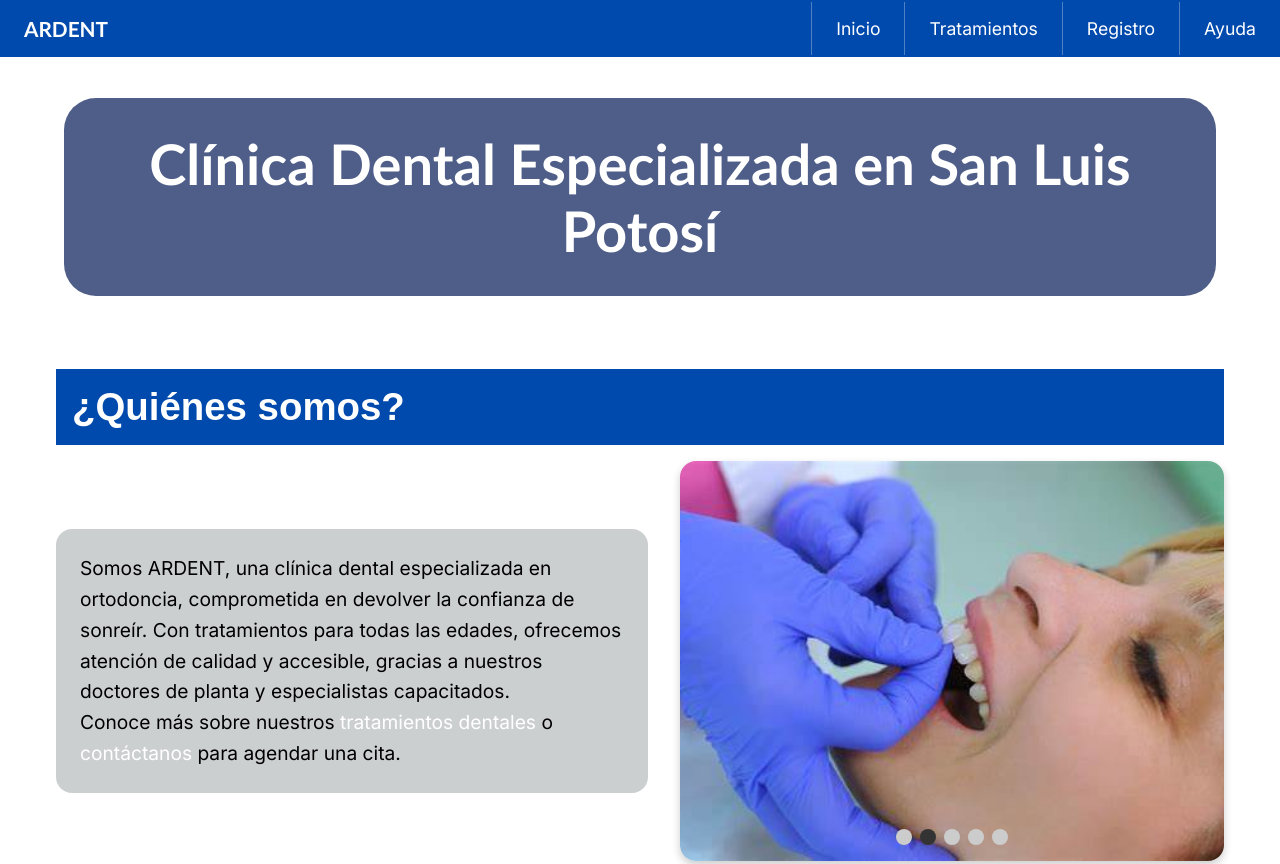
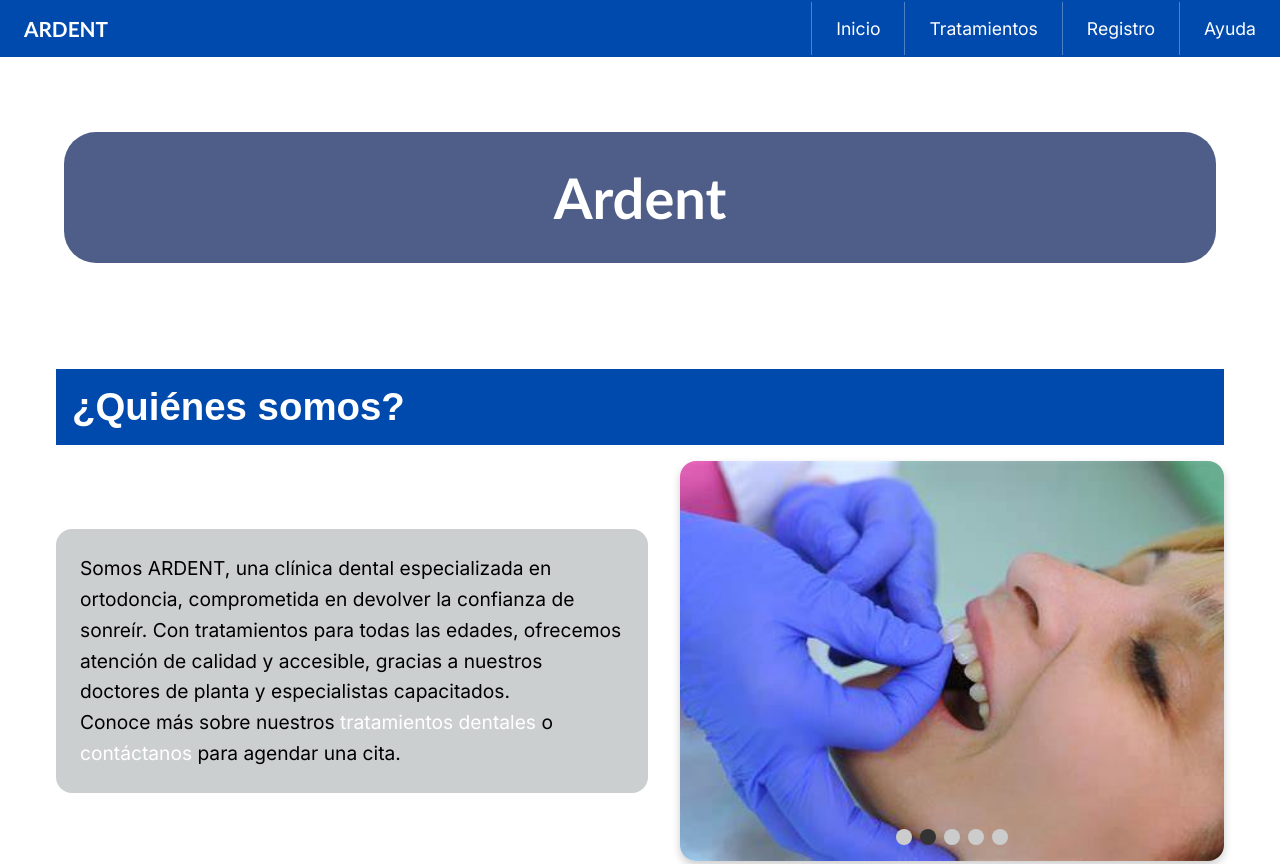
Before and after one commit to Oliver-AMR/Portafolio-, a plain HTML site: page ProyectoARDENT/index.html in a window 1280 px wide. Shown: the top 864 px of the page. Drawn offline with Linux system fonts and the light colour scheme.

Commit message:
Update index.html

```diff
--- a/ProyectoARDENT/index.html
+++ b/ProyectoARDENT/index.html
@@ -82,7 +82,7 @@
   </nav>
 
   <header class="portada" role="banner">
-    <h1 class="nombre">Clínica Dental Especializada en San Luis Potosí</h1>
+    <h1 class="nombre">Ardent</h1>
   </header>
 
   <main class="main-content">
```
